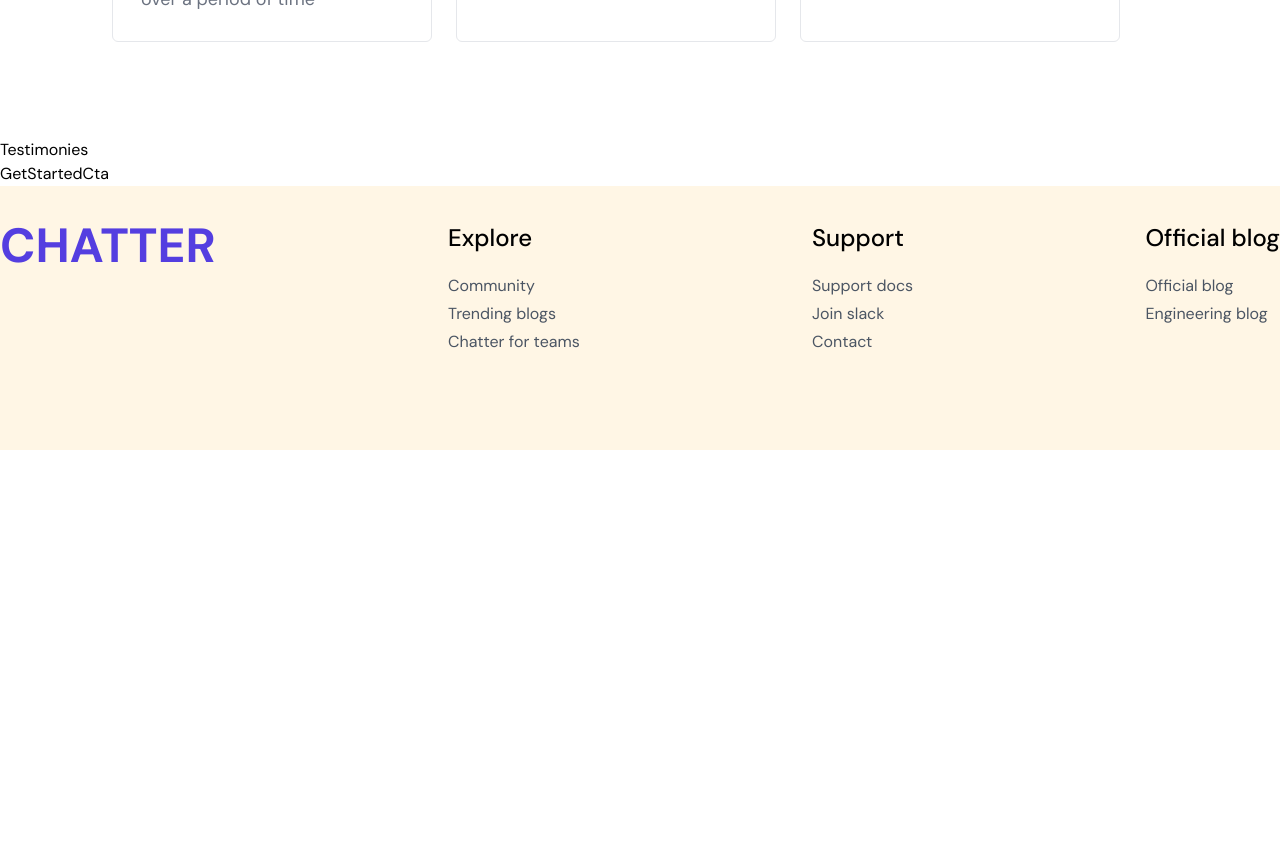
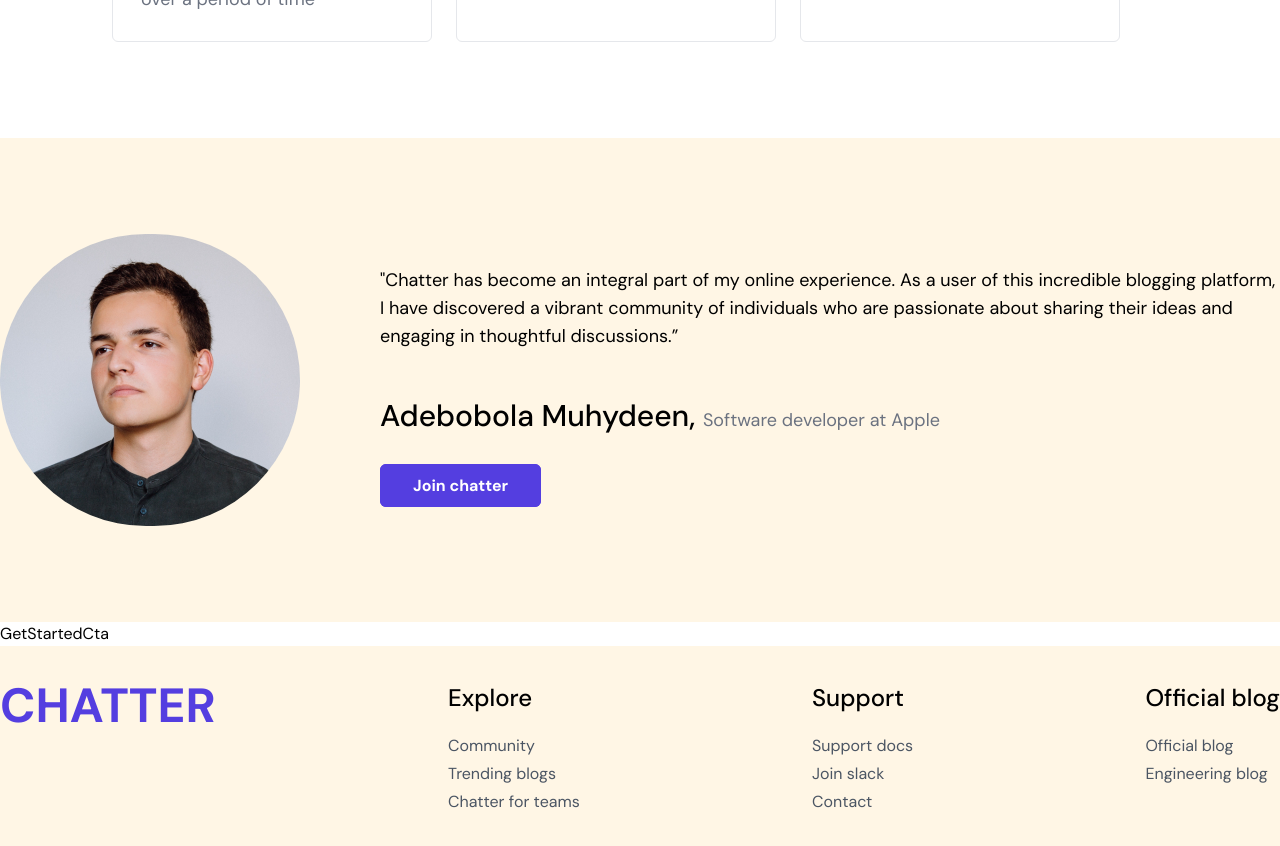
Before and after one commit to Safoah91/chatter, a React (Create React App) app: page / in a window 1280 px wide. Shown: the part 1900-2746 px from the top of the page. Before the commit the page ends 2350 px from the top, so only its background shows below. Built offline with nearby package versions, Linux system fonts and the light colour scheme.

Commit message:
add home testimonies section

```diff
--- a/src/pages/home/components/testimonies.tsx
+++ b/src/pages/home/components/testimonies.tsx
@@ -1,5 +1,36 @@
+import Button from "components/button";
+
 const Testimonies = () => {
-  return <div>Testimonies</div>;
+  return (
+    <>
+      <section id="about" className="bg-lightYellow py-24">
+        <div className="max-w-[90rem] mx-auto md:flex md:gap-20">
+          <article className="w-[25%] rounded-full">
+            <img
+              src="/assets/images/testimony.png"
+              className="rounded-full"
+              alt="students studying"
+            />
+          </article>
+          <article className="w-[75%]">
+            <p className=" mt-8 text-lg">
+              "Chatter has become an integral part of my online experience. As a
+              user of this incredible blogging platform, I have discovered a
+              vibrant community of individuals who are passionate about sharing
+              their ideas and engaging in thoughtful discussions.”
+            </p>
+            <h2 className="text-3xl font-medium mt-12 mb-10">
+              Adebobola Muhydeen,{" "}
+              <span className="text-lg text-gray-500 font-normal">
+                Software developer at Apple
+              </span>
+            </h2>
+            <Button text="Join chatter" type="primary-link" />
+          </article>
+        </div>
+      </section>
+    </>
+  );
 };
 
 export default Testimonies;
```
